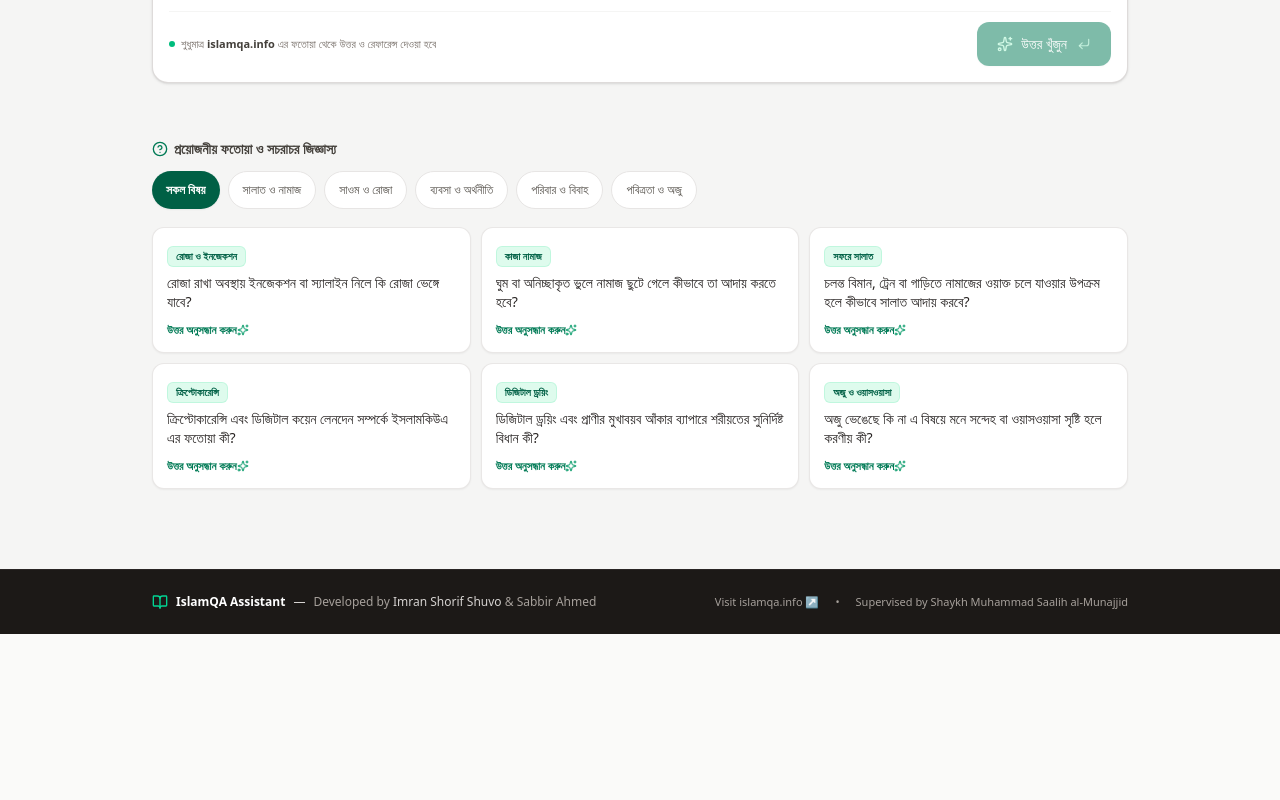
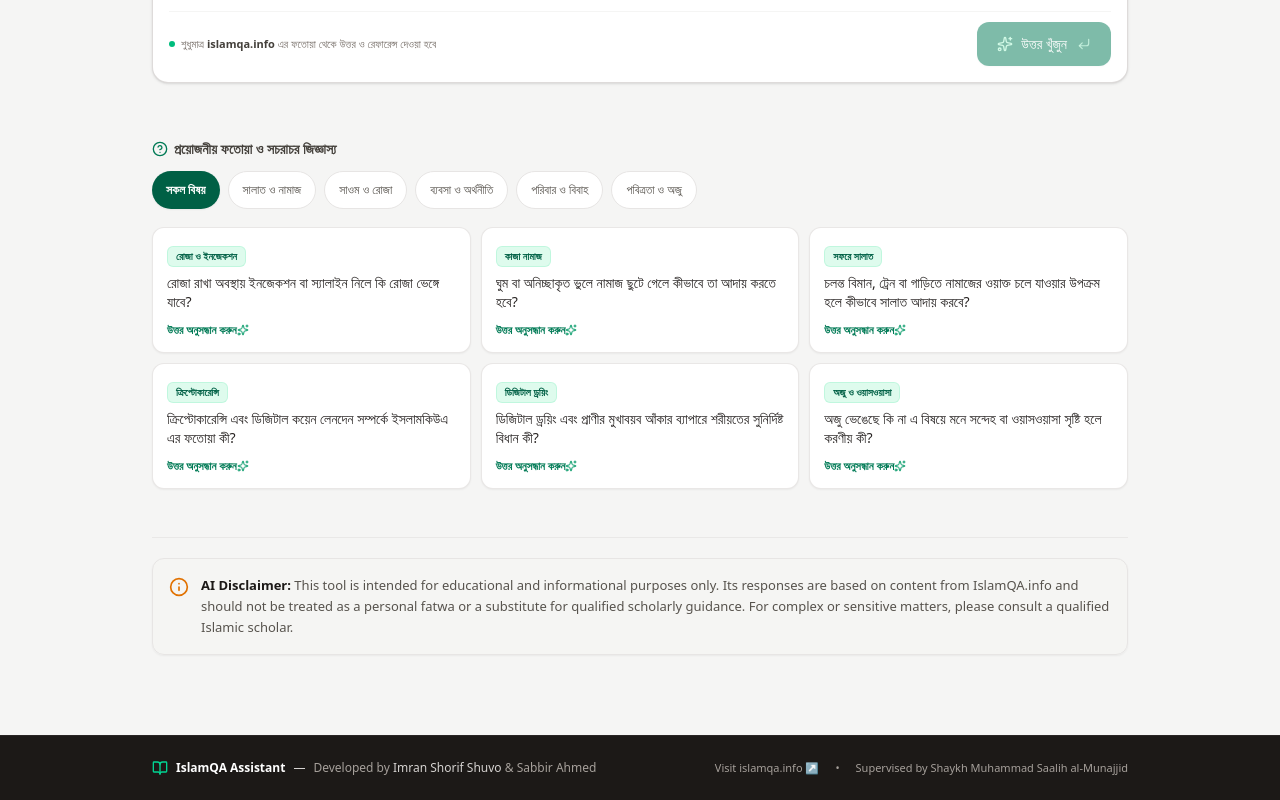
Before and after one commit to imran-shorif/IslamQA_Assistant, a React (Vite) app: page / in a window 1280 px wide. Shown: the part 504-1304 px from the top of the page. Before the commit the page ends 1138 px from the top, so only its background shows below. Built offline with nearby package versions, Linux system fonts and the light colour scheme.

Commit message:
feat: add AI disclaimer banner and update warnings
Standardize the AI disclaimer across the application and update the scholarly warning to clarify the tool's educational purpose and limitations.

```diff
--- a/src/App.tsx
+++ b/src/App.tsx
@@ -14,6 +14,7 @@ import {
   Loader2,
   ArrowUp,
   MessageSquarePlus,
+  Info,
 } from "lucide-react";
 
 const STORAGE_KEY = "islamqa_ai_history_v1";
@@ -297,6 +298,16 @@ export default function App() {
           }}
           isLoading={isLoading}
         />
+
+        {/* AI Disclaimer Banner - Displayed on all pages/states at the bottom of content right before footer */}
+        <section aria-label="AI Disclaimer" className="mt-8 sm:mt-12 pt-5 border-t border-stone-200/80 dark:border-stone-800">
+          <div className="bg-stone-100/70 dark:bg-stone-900/70 border border-stone-200 dark:border-stone-800 rounded-xl p-3.5 sm:p-4 text-xs sm:text-[13px] text-stone-600 dark:text-stone-300 flex items-start gap-2.5 sm:gap-3 leading-relaxed shadow-xs">
+            <Info className="w-4 h-4 sm:w-5 sm:h-5 text-amber-600 dark:text-amber-500 shrink-0 mt-0.5" />
+            <p>
+              <strong className="font-semibold text-stone-900 dark:text-stone-100">AI Disclaimer:</strong> This tool is intended for educational and informational purposes only. Its responses are based on content from IslamQA.info and should not be treated as a personal fatwa or a substitute for qualified scholarly guidance. For complex or sensitive matters, please consult a qualified Islamic scholar.
+            </p>
+          </div>
+        </section>
       </main>
 
       {/* Floating Action Button for Mobile Users when scrolled */}
--- a/src/components/AnswerCard.tsx
+++ b/src/components/AnswerCard.tsx
@@ -244,20 +244,21 @@ export const AnswerCard: React.FC<AnswerCardProps> = ({ data }) => {
           )}
         </div>
 
-        {/* Scholarly Disclaimer */}
-        <div className="mt-5 pt-3.5 border-t border-stone-100 dark:border-stone-800 flex items-start gap-2 text-xs text-stone-500 dark:text-stone-400 bg-stone-50/70 dark:bg-stone-850/60 p-3 rounded-xl leading-relaxed">
-          <AlertCircle className="w-4 h-4 text-stone-400 shrink-0 mt-0.5" />
+        {/* Scholarly / AI Disclaimer */}
+        <div className="mt-5 pt-3.5 border-t border-stone-100 dark:border-stone-800 flex items-start gap-2.5 text-xs text-stone-600 dark:text-stone-300 bg-stone-50/80 dark:bg-stone-850/60 p-3 sm:p-3.5 rounded-xl leading-relaxed">
+          <AlertCircle className="w-4 h-4 text-amber-600 dark:text-amber-500 shrink-0 mt-0.5" />
           <p>
-            <strong className="text-stone-700 dark:text-stone-300">সতর্কতা ও দায়মুক্তি:</strong> এই উত্তরটি সম্পূর্ণভাবে{" "}
+            <strong className="text-stone-800 dark:text-stone-200 font-semibold">AI Disclaimer:</strong>{" "}
+            This tool is intended for educational and informational purposes only. Its responses are based on content from{" "}
             <a
               href="https://islamqa.info"
               target="_blank"
               rel="noopener noreferrer"
               className="text-emerald-700 dark:text-emerald-400 hover:underline font-medium"
             >
-              islamqa.info
+              IslamQA.info
             </a>{" "}
-            ওয়েবসাইটে প্রকাশিত ফতোয়ার সুনির্দিষ্ট রেফারেন্স ও তথ্যের ভিত্তিতে প্রস্তুত করা হয়েছে। জটিল পারিবারিক, ব্যক্তিগত বা বিচারিক বিষয়ে প্রয়োজনে বিজ্ঞ স্থানীয় আলেমের পরামর্শ নিন।
+            and should not be treated as a personal fatwa or a substitute for qualified scholarly guidance. For complex or sensitive matters, please consult a qualified Islamic scholar.
           </p>
         </div>
       </div>
```
